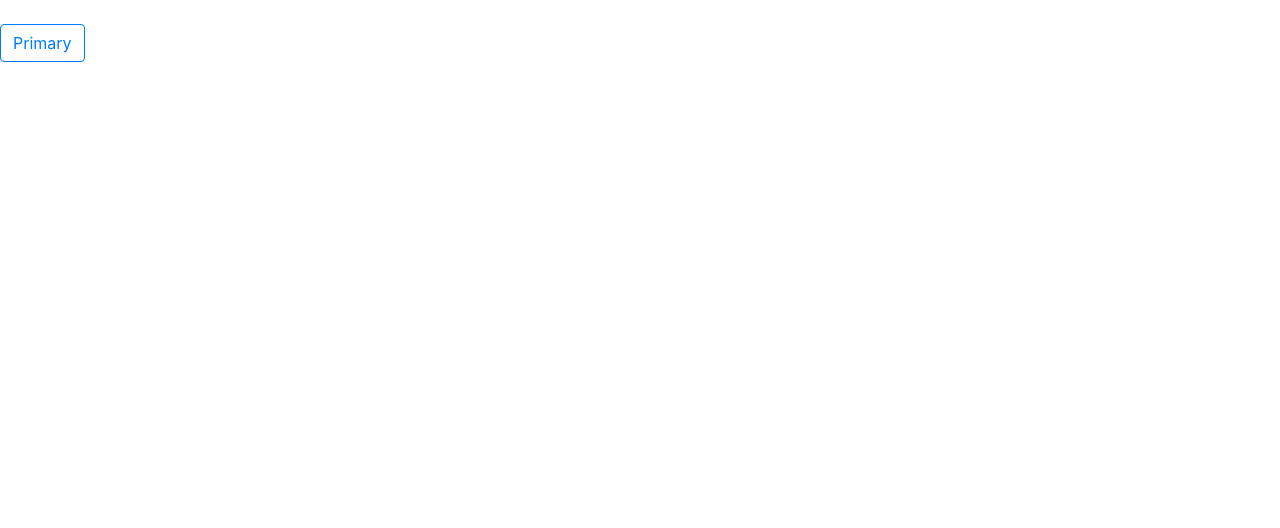
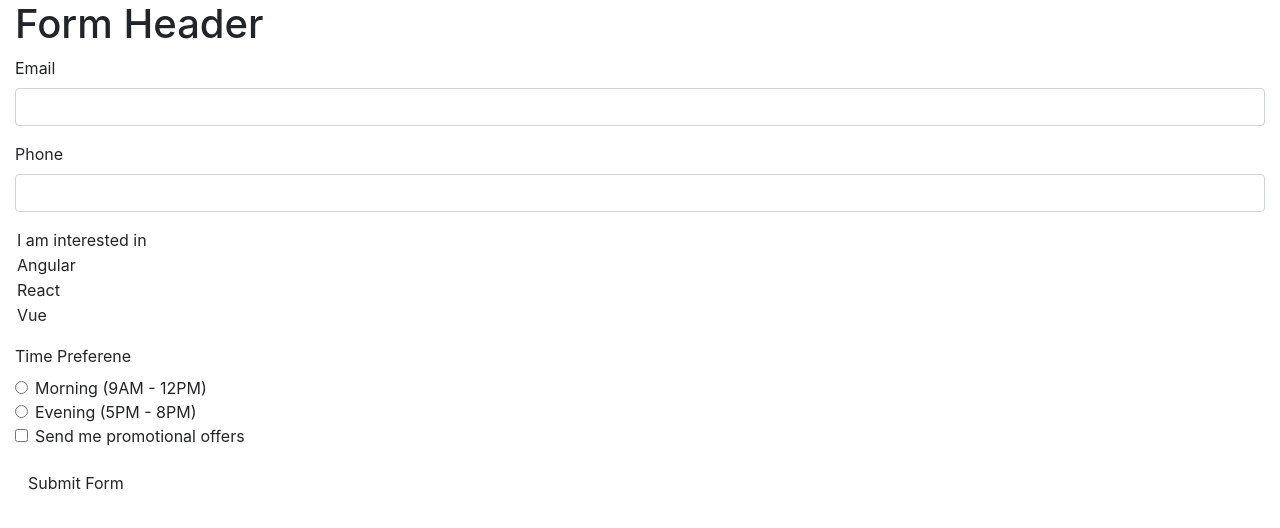
Before and after one commit to dalbay/Angular-Forms, an Angular app in the folder templateDrivenForm/: page / in a window 1280 px wide. Shown: the top 528 px of the page. Built offline with nearby package versions, Linux system fonts and the light colour scheme.

Commit message:
update HTML form

```diff
--- a/templateDrivenForm/src/app/app.component.html
+++ b/templateDrivenForm/src/app/app.component.html
@@ -1,3 +1,46 @@
-<br />
-
-<button type="button" class="btn btn-outline-primary">Primary</button>
+<div class="container-fluid">
+  <h1>Form Header</h1>
+  <form>
+    <div class="form-group">
+      <label>Email</label>
+      <input type="email" class="form-control" />
+    </div>
+    <div class="form-group">
+      <label>Phone</label>
+      <input type="tel" class="form-control" />
+    </div>
+    <div class="form-group">
+      <option selected>I am interested in</option>
+      <option *ngFor="let topic of topics">{{ topic }}</option>
+    </div>
+    <!--Radio Button-->
+    <div class="mb-3">
+      <label>Time Preferene</label>
+      <div class="form-check">
+        <input
+          class="form-check-input"
+          type="radio"
+          name="timePreference"
+          value="morning"
+        />
+        <label class="form-check-label">Morning (9AM - 12PM)</label>
+      </div>
+      <div class="form-check">
+        <input
+          class="form-check-input"
+          type="radio"
+          name="timePreference"
+          value="evening"
+        />
+        <label class="form-check-label">Evening (5PM - 8PM)</label>
+      </div>
+      <!--Check Box Control-->
+      <div class="form-check mb-3">
+        <input class="form-check-input" type="checkbox" />
+        <label class="form-check-label">Send me promotional offers</label>
+      </div>
+      <!--Submit Button-->
+      <button class="btn btn-primaty" type="submit">Submit Form</button>
+    </div>
+  </form>
+</div>
--- a/templateDrivenForm/src/app/app.component.ts
+++ b/templateDrivenForm/src/app/app.component.ts
@@ -1,10 +1,10 @@
-import { Component } from '@angular/core';
+import { Component } from "@angular/core";
 
 @Component({
-  selector: 'app-root',
-  templateUrl: './app.component.html',
-  styleUrls: ['./app.component.css']
+  selector: "app-root",
+  templateUrl: "./app.component.html",
+  styleUrls: ["./app.component.css"],
 })
 export class AppComponent {
-  title = 'templateDrivenForm';
+  topics = ["Angular", "React", "Vue"];
 }
```
Also changed, not shown: 1 other file (tests, documents, lock files or other folders).
